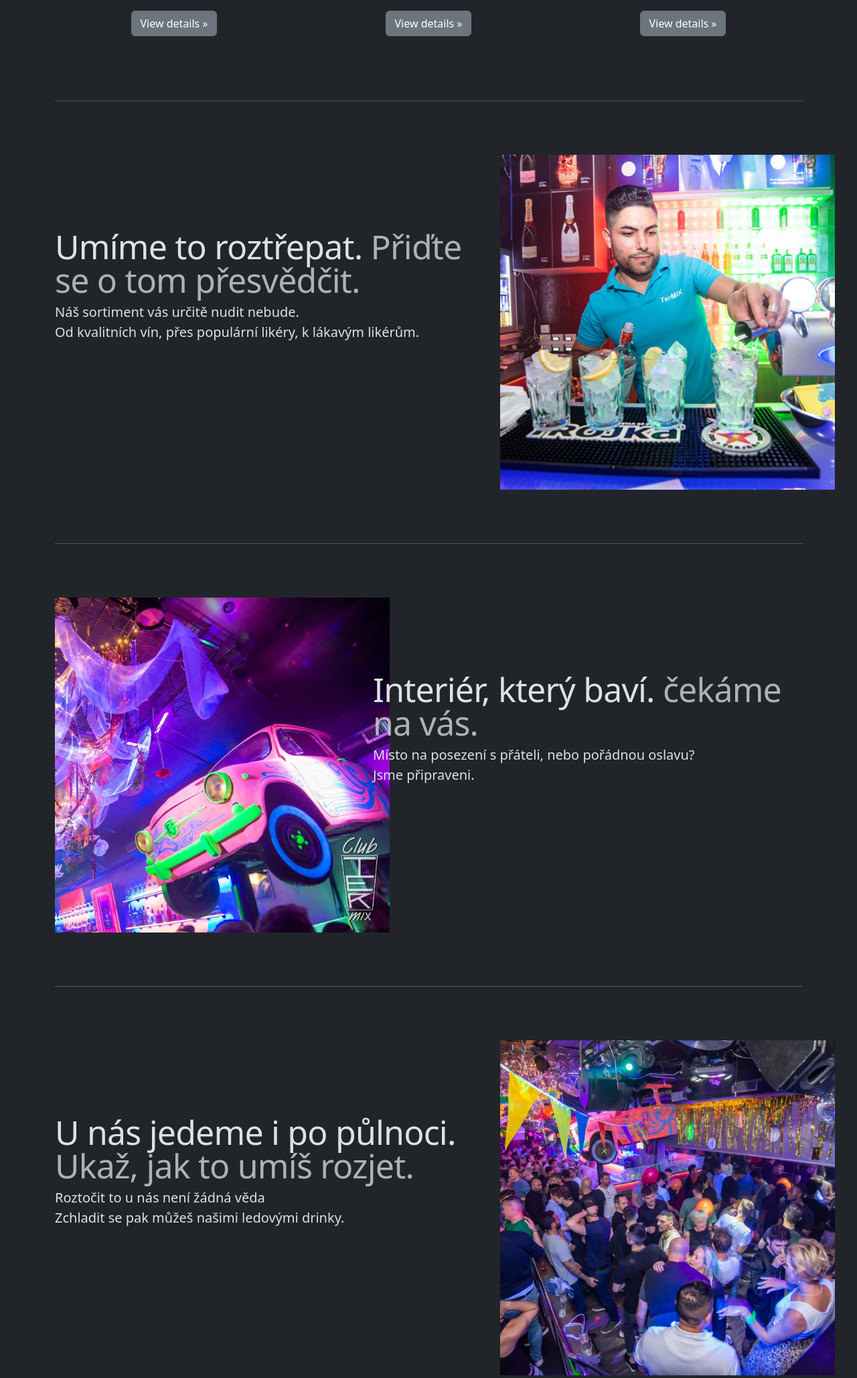
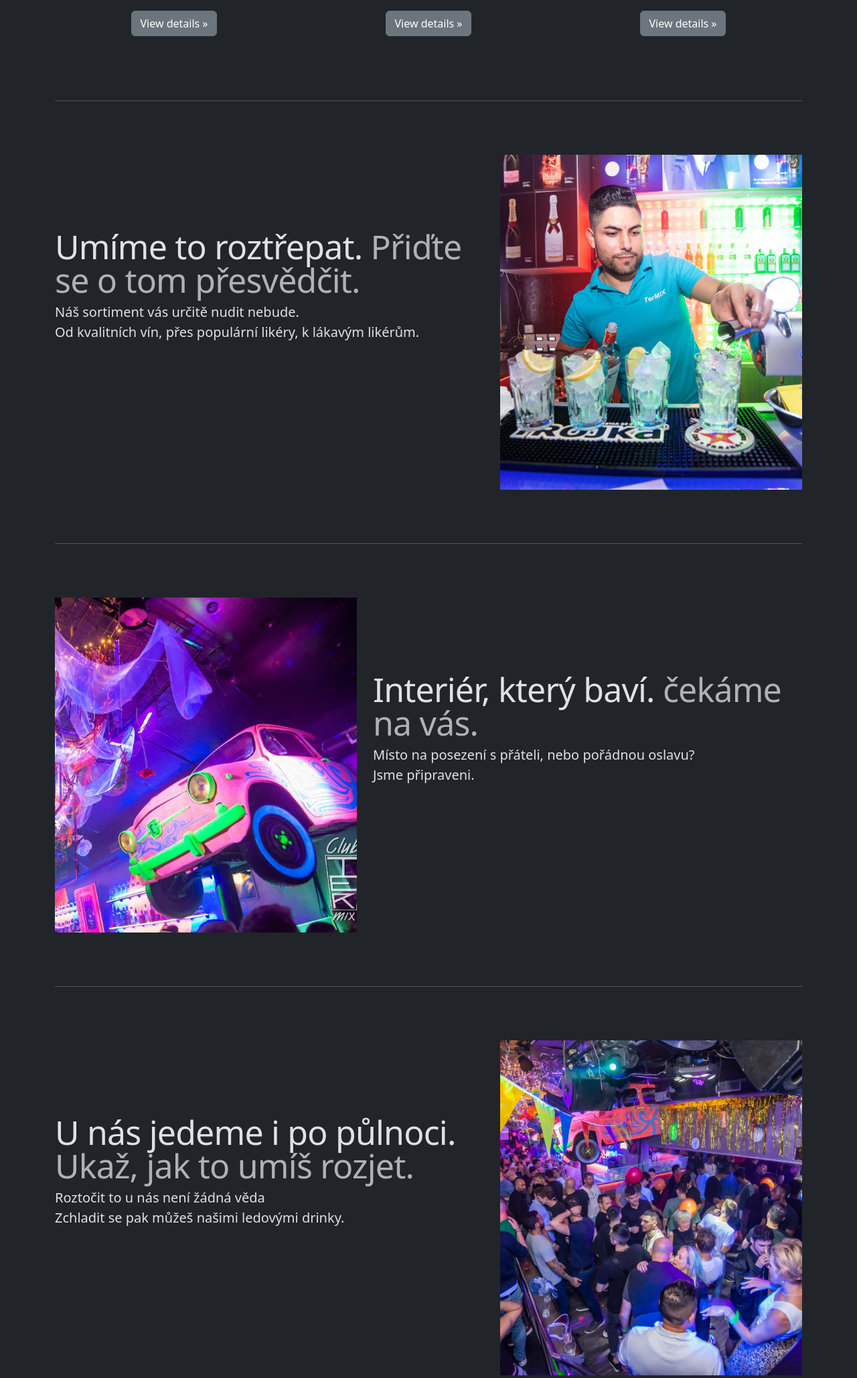
Before and after one commit to VojtaMi/terMIX, a Flask app: page / in a window 1280 px wide. Shown: the part 1352-3409 px from the top of the page at 67% size. Run offline with Flask 3, Linux system fonts and the light colour scheme.

Commit message:
scaling fixed

```diff
--- a/templates/index.html
+++ b/templates/index.html
@@ -44,7 +44,7 @@
         <p class="lead">Náš sortiment vás určitě nudit nebude. <br>Od kvalitních vín, přes populární likéry, k lákavým likérům.</p>
       </div>
       <div class="col-md-5">
-        <img src="static/assets/img/barman.jpg" alt="barman" class="large_square">
+        <img src="static/assets/img/barman.jpg" alt="barman" class="large_square bd-placeholder-img bd-placeholder-img-lg featurette-image img-fluid mx-auto ">
       </div>
     </div>
 
@@ -56,7 +56,7 @@
         <p class="lead">Místo na posezení s přáteli, nebo pořádnou oslavu? <br> Jsme připraveni.</p>
       </div>
       <div class="col-md-5 order-md-1">
-        <img src="static/assets/img/car.jpg" alt="interier" class="large_square">
+        <img src="static/assets/img/car.jpg" alt="interier" class="large_square bd-placeholder-img bd-placeholder-img-lg featurette-image img-fluid mx-auto">
       </div>
     </div>
 
@@ -68,7 +68,7 @@
         <p class="lead">Roztočit to u nás není žádná věda <br> Zchladit se pak můžeš našimi ledovými drinky.</p>
       </div>
       <div class="col-md-5">
-        <img src="static/assets/img/night_life.jpg" alt="barman" class="large_square">
+        <img src="static/assets/img/night_life.jpg" alt="barman" class="large_square bd-placeholder-img bd-placeholder-img-lg featurette-image img-fluid mx-auto">
       </div>
     </div>
 
```
